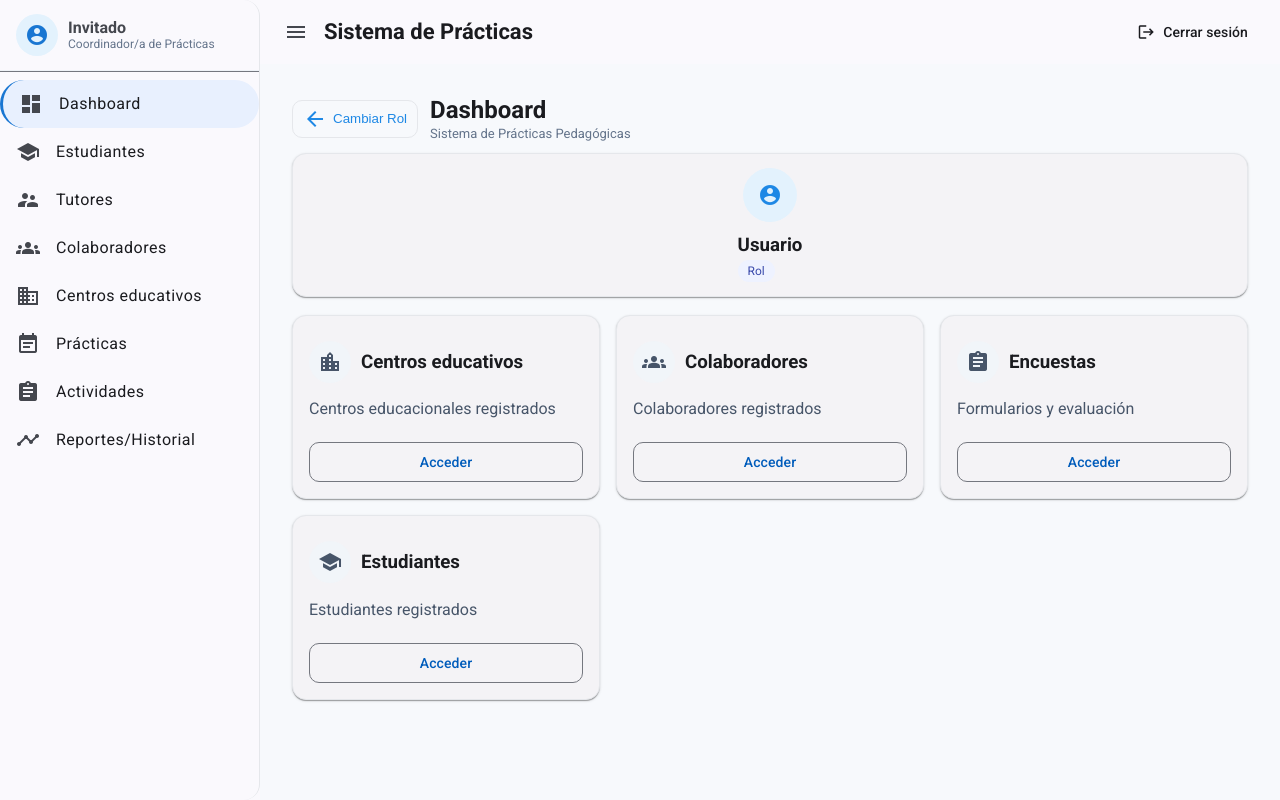
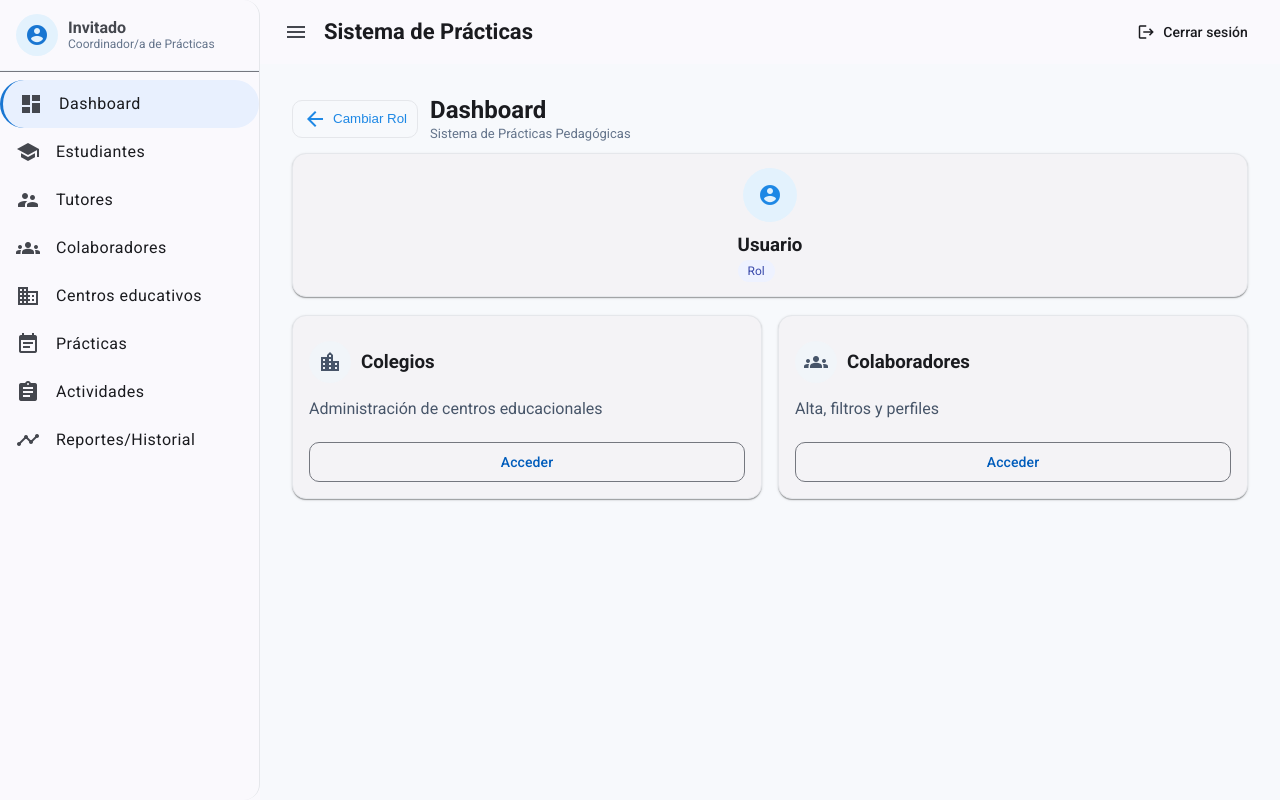
Before and after one commit to GaboNto/gestionAcademica, an Angular app in the folder front/: page /dashboard in a window 1280 px wide. Built offline with nearby package versions, Linux system fonts and the light colour scheme.

Commit message:
fix: vista jefatura

```diff
--- a/front/src/app/components/dashboard/dashboard.component.ts
+++ b/front/src/app/components/dashboard/dashboard.component.ts
@@ -85,17 +85,15 @@ export class DashboardComponent implements OnInit {
         ...comunes
       ];
     }
-//Sprint 1 (revisado)
+
     if (id === 'vinculacion') {
       return [
-        { title: 'Centros educativos', icon: 'location_city', route: '/centros-educativos', desc: 'Centros educacionales registrados' },
-        { title: 'Colaboradores', icon: 'groups', route: '/colaboradores', desc: 'Colaboradores registrados' },
-        { title: 'Encuestas', icon: 'assignment', route: '/encuestas', desc: 'Formularios y evaluación' },
-        { title: 'Estudiantes', icon: 'school', route: '/estudiantes', desc: 'Estudiantes registrados' },
+        { title: 'Colegios', icon: 'location_city', route: '/colegios', desc: 'Administración de centros educacionales' },
+        { title: 'Colaboradores', icon: 'groups', route: '/colaboradores', desc: 'Alta, filtros y perfiles' },
         ...comunes
       ];
     }
- //Sprint 1 (revisado)
+ //Sprint 1 (solo este esta revisado)
     if (id === 'practicas') {
       return [
         { title: 'Estudiantes', icon: 'school', route: '/estudiantes', desc: 'Seguimiento asignado' },
```
Also changed, not shown: front/src/app/components/dashboard/dashboard.component.html (line endings or trailing spaces), front/src/app/components/dashboard/dashboard.component.scss (line endings or trailing spaces).
